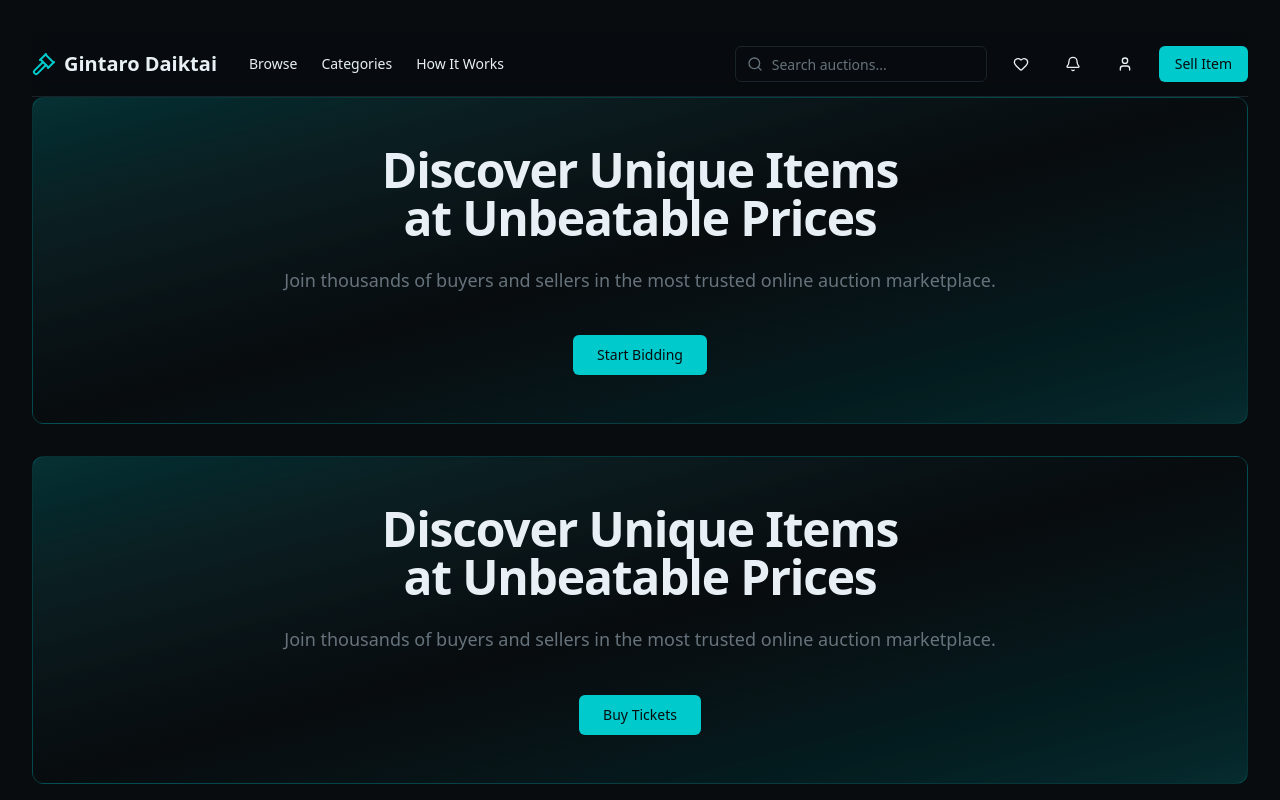
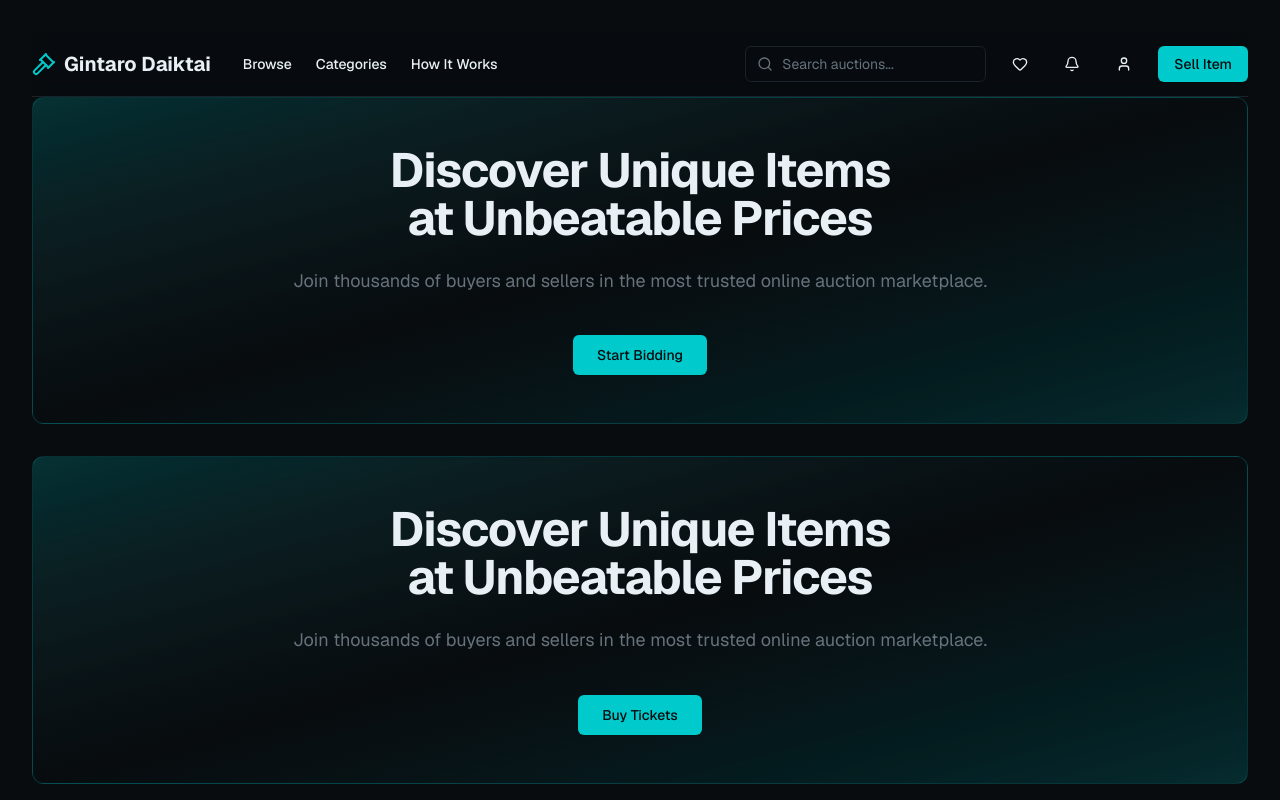
Before and after one commit to Gintaro-Daiktai/gintaro-daiktai, a React (Vite) app in the folder client/: page / in a window 1280 px wide. Shown: the top 800 px of the page. Built offline with nearby package versions, Linux system fonts and the light colour scheme.

Commit message:
fix: font support

```diff
--- a/client/src/index.css
+++ b/client/src/index.css
@@ -1,9 +1,13 @@
+@import url('https://fonts.googleapis.com/css2?family=Geist:wght@100..900&display=swap');
+@import url('https://fonts.googleapis.com/css2?family=Geist+Mono:wght@100..900&family=Geist:wght@100..900&display=swap');
 @import "tailwindcss";
 @import "tw-animate-css";
 
 @custom-variant dark (&:is(.dark *));
 
 @theme inline {
+  --font-sans: "Geist", "Geist Fallback";
+  --font-mono: "Geist Mono", "Geist Mono Fallback";
   --radius-sm: calc(var(--radius) - 4px);
   --radius-md: calc(var(--radius) - 2px);
   --radius-lg: var(--radius);
@@ -106,6 +110,7 @@
 @layer base {
   * {
     @apply border-border outline-ring/50;
+    font-family:
   }
   body {
     @apply bg-background text-foreground;
```
